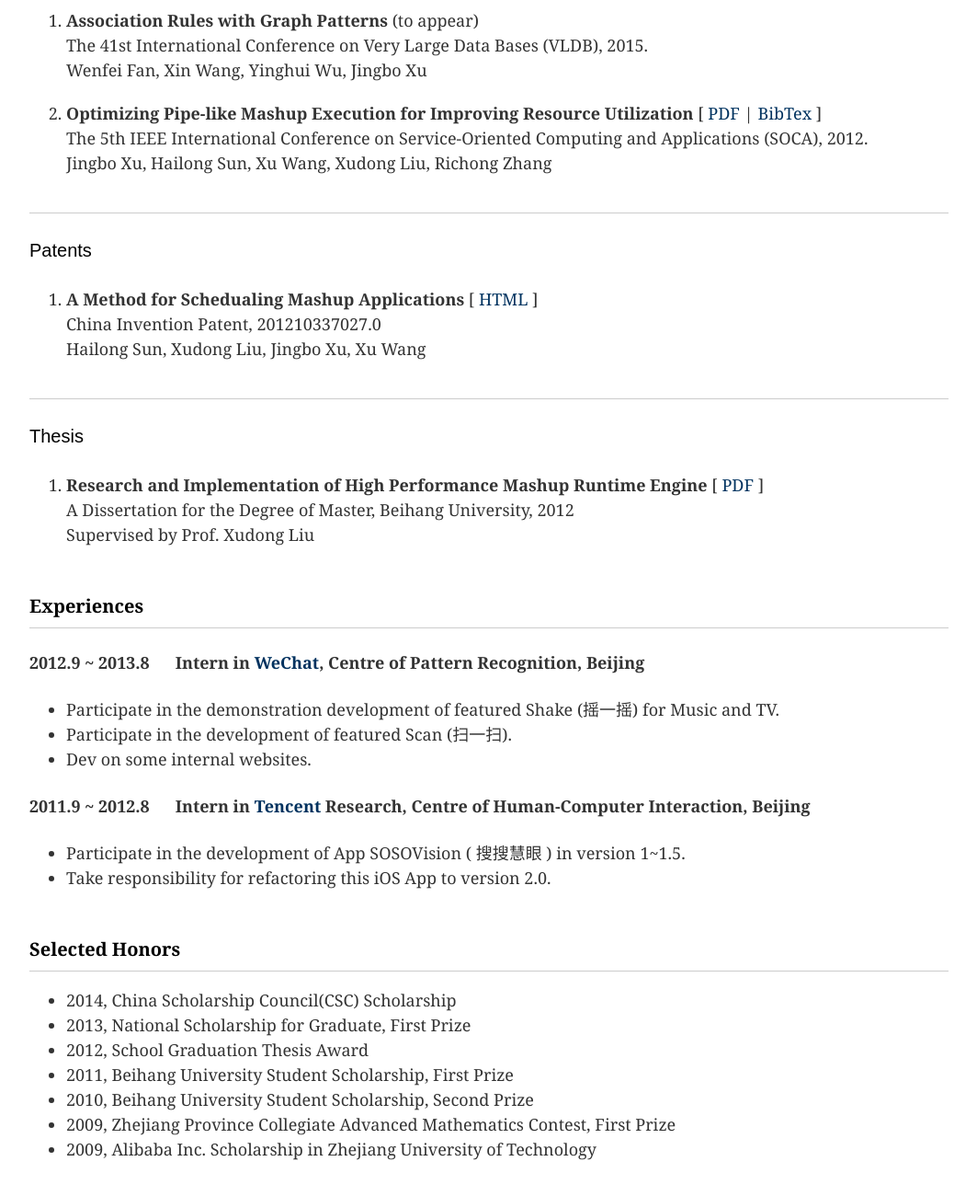
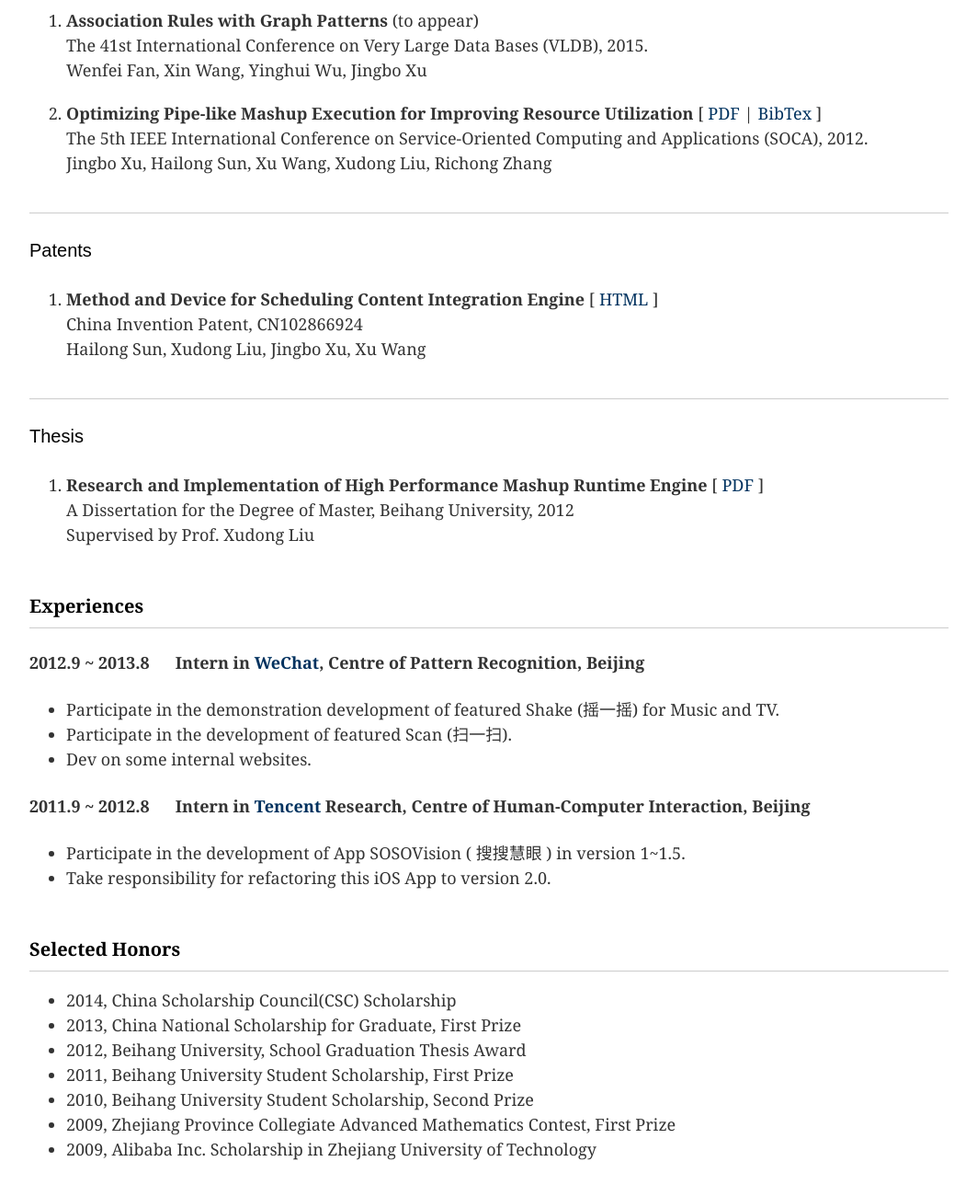
Before and after one commit to yecol/homepage-ed, a plain HTML site: page index.html in a window 1280 px wide. Shown: the part 998-2298 px from the top of the page at 92% size, without its empty margins (138-1201 px from the left). Drawn offline with Linux system fonts and the light colour scheme.

Commit message:
update patent info.

```diff
--- a/index.html
+++ b/index.html
@@ -83,8 +83,8 @@
                         <div class="sec-pub">
                             <h4>Patents</h4>
                             <ol>
-                                <li><span class="t">A Method for Schedualing Mashup Applications</span> [ <a href="http://www.google.com/patents/CN102866924A?cl=zh">HTML</a> ]<br/>
-                                China Invention Patent, 201210337027.0<br/>
+                                <li><span class="t">Method and Device for Scheduling Content Integration Engine</span> [ <a href="http://www.google.com/patents/CN102866924A?cl=zh">HTML</a> ]<br/>
+                                China Invention Patent, CN102866924<br/>
                                 Hailong Sun, Xudong Liu, Jingbo Xu, Xu Wang
                             </ol>
                         </div>
@@ -120,8 +120,8 @@
                         </h3>
                         <ul>
                             <li>2014, China Scholarship Council(CSC) Scholarship</li>
-                            <li>2013, National Scholarship for Graduate, First Prize</li>
-                            <li>2012, School Graduation Thesis Award</li>
+                            <li>2013, China National Scholarship for Graduate, First Prize</li>
+                            <li>2012, Beihang University, School Graduation Thesis Award</li>
                             <li>2011, Beihang University Student Scholarship, First Prize</li>
                             <li>2010, Beihang University Student Scholarship, Second Prize</li>
                             <li>2009, Zhejiang Province Collegiate Advanced Mathematics Contest, First Prize</li>
```
Also changed, not shown: 1 other file.
